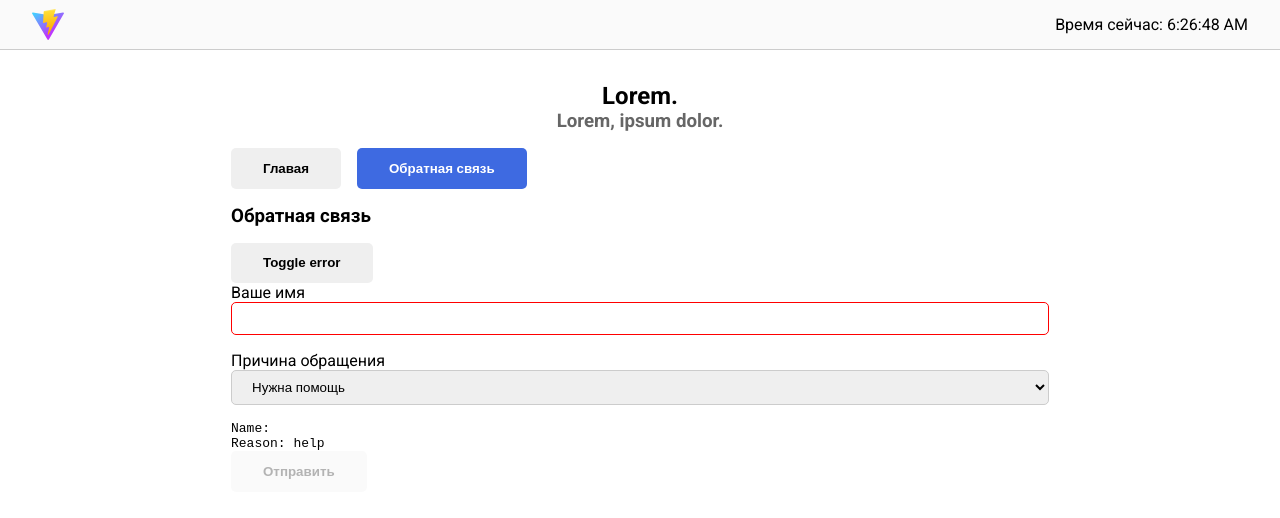
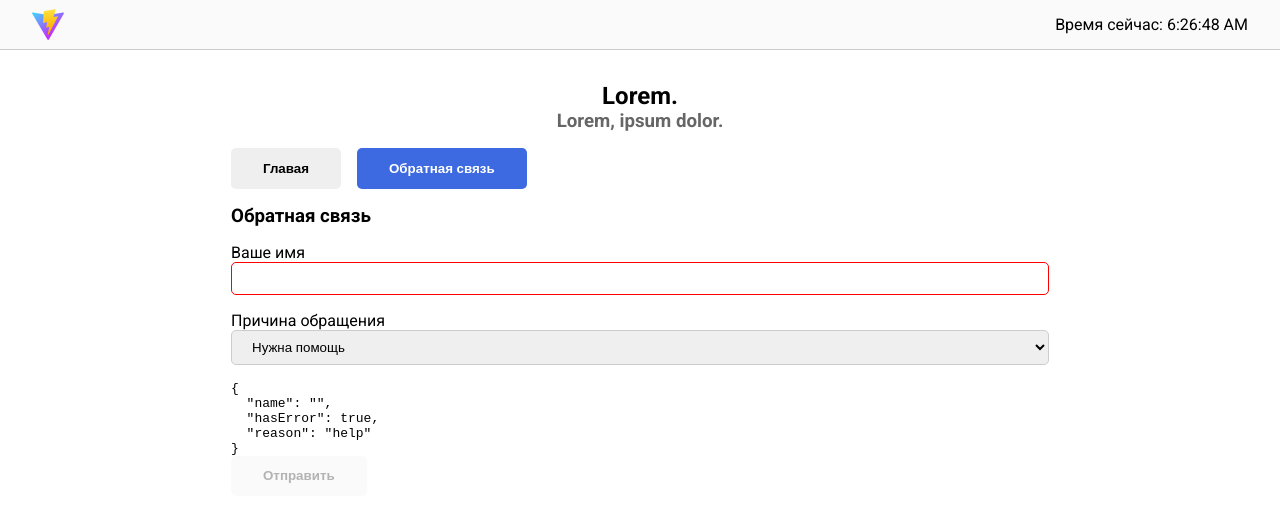
Before and after one commit to FrowningCat/repetition_react, a React (Vite) app: page / in a window 1280 px wide. Shown: the top 518 px of the page. Built offline with nearby package versions, Linux system fonts and the light colour scheme.

Commit message:
working with State

```diff
--- a/src/components/FeedbackSection.jsx
+++ b/src/components/FeedbackSection.jsx
@@ -2,24 +2,23 @@ import { useState } from 'react';
 import Button from './Button/Button';
 
 export default function FeedbackSection() {
-    const [name, setName] = useState('');
-    const [hasError, setHasError] = useState(true);
-    const [reason, setReason] = useState('help');
+    const [form, setForm] = useState({
+        name: '',
+        hasError: true,
+        reason: 'help',
+    });
 
     function handleNameChange(event) {
-        setName(event.target.value);
-        setHasError(event.target.value.trim().length == 0);
-    }
-
-    function toggleError() {
-        setHasError((prev) => !prev);
+        setForm((prev) => ({
+            ...prev,
+            name: event.target.value,
+            hasError: event.target.value.trim().length == 0,
+        }));
     }
 
     return (
         <section>
             <h3>Обратная связь</h3>
-
-            <Button onClick={toggleError}>Toggle error</Button>
 
             <form>
                 <label htmlFor="name">Ваше имя</label>
@@ -27,9 +26,9 @@ export default function FeedbackSection() {
                     type="text"
                     id="name"
                     className="control"
-                    value={name}
+                    value={form.name}
                     style={{
-                        border: hasError ? '1px solid red' : null,
+                        border: form.hasError ? '1px solid red' : null,
                     }}
                     onChange={handleNameChange}
                 />
@@ -38,21 +37,22 @@ export default function FeedbackSection() {
                 <select
                     id="reason"
                     className="control"
-                    value={reason}
-                    onChange={(event) => setReason(event.target.value)}
+                    value={form.reason}
+                    onChange={(event) =>
+                        setForm((prev) => ({
+                            ...prev,
+                            reason: event.target.value,
+                        }))
+                    }
                 >
                     <option value="error">Ошибка</option>
                     <option value="help">Нужна помощь</option>
                     <option value="saggest">Предложение</option>
                 </select>
 
-                <pre>
-                    Name: {name}
-                    <br />
-                    Reason: {reason}
-                </pre>
+                <pre>{JSON.stringify(form, null, 2)}</pre>
 
-                <Button disabled={hasError} isActive={!hasError}>
+                <Button disabled={form.hasError} isActive={!form.hasError}>
                     Отправить
                 </Button>
             </form>
```
